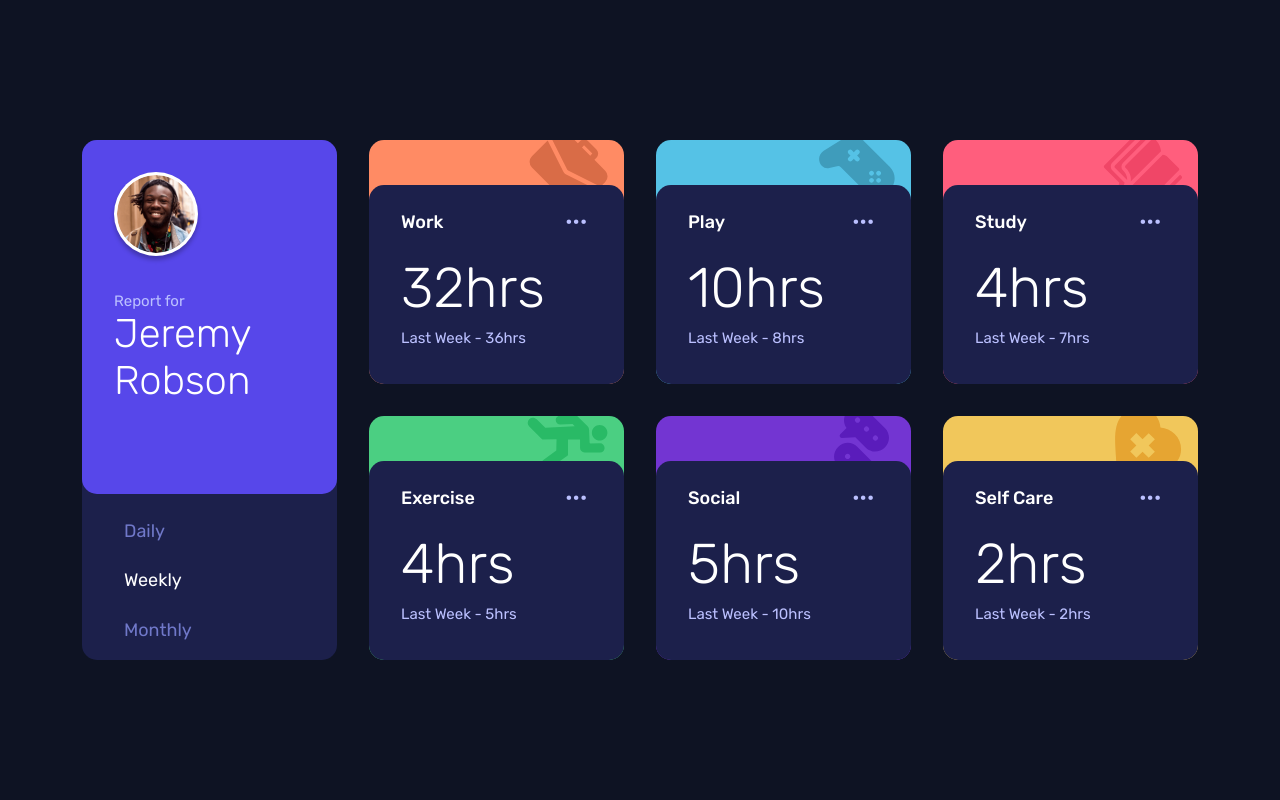
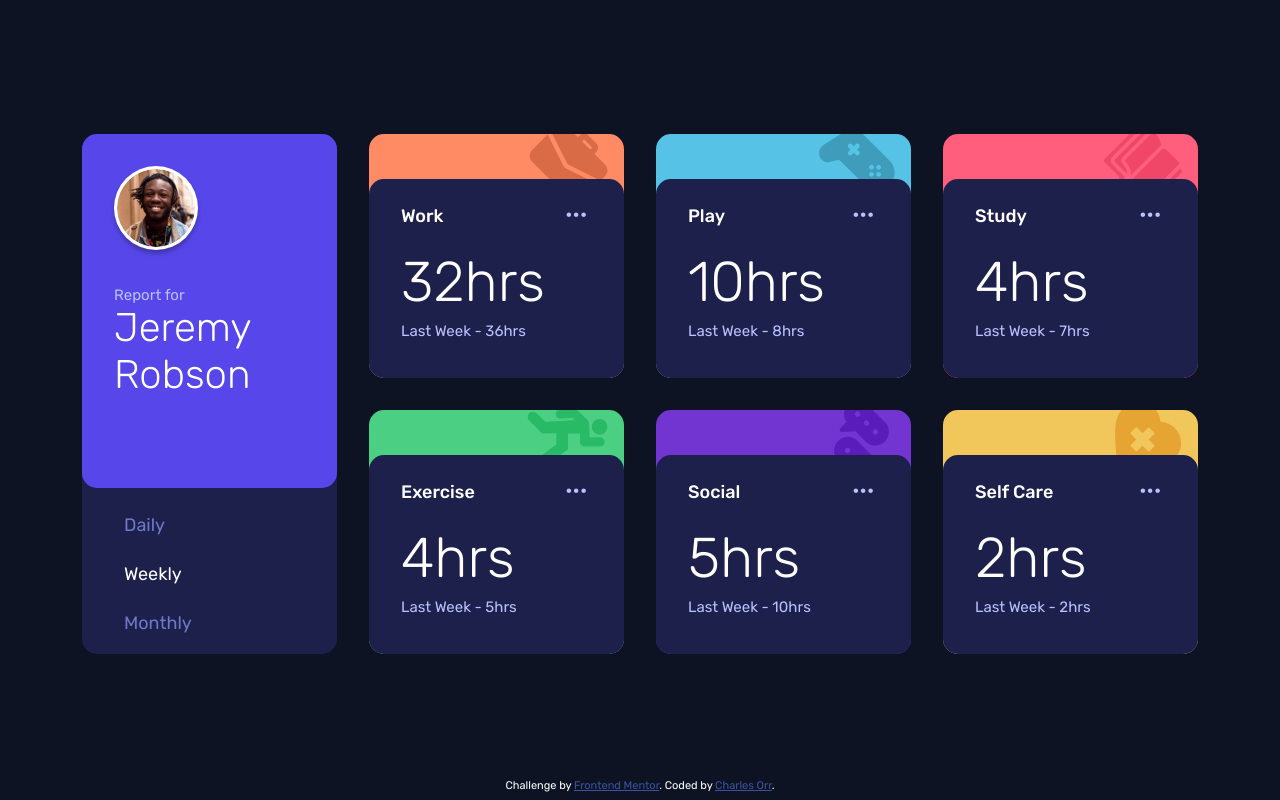
Before and after one commit to HalfwitGoldfish/time-tracking-dashboard-main, a plain HTML site: page index.html in a window 1280 px wide. Drawn offline with Linux system fonts and the light colour scheme.

Commit message:
complete

```diff
--- a/index.html
+++ b/index.html
@@ -300,6 +300,11 @@
 
   </div>
 
+    <div class="attribution">
+      Challenge by <a href="https://www.frontendmentor.io?ref=challenge" target="_blank">Frontend Mentor</a>.
+      Coded by <a href="#">Charles Orr</a>.
+    </div>
+
   <script src="scripts/app.js"></script>
 </body>
 </html>
--- a/style/styles.css
+++ b/style/styles.css
@@ -10,7 +10,7 @@ body {
     display: grid;
     place-content: center;
     grid-template-columns: repeat(4, auto);
-    height: calc(100vh - 16px);
+    height: calc(100vh - 29px);
     gap: 2em;
 }
 
@@ -378,3 +378,6 @@ body {
         height: 38px;
     }
 }
+
+.attribution { font-size: 11px; text-align: center; }
+.attribution a { color: hsl(228, 45%, 44%); }
```
Also changed, not shown: 1 other file.
